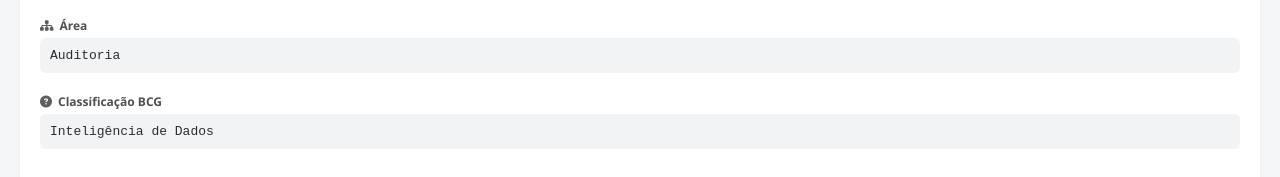
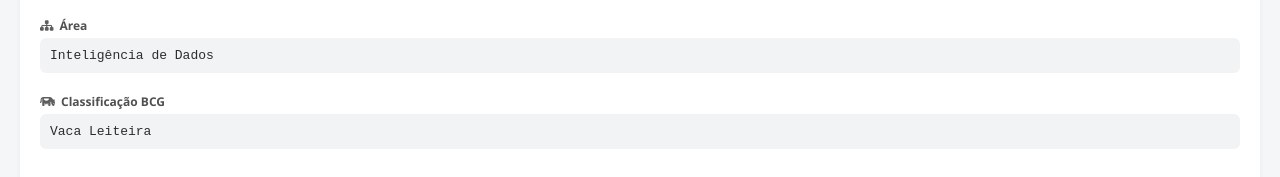
Before and after one commit to danispaz/int-abi-001, a plain HTML site: page index.html in a window 1280 px wide. Shown: the part 335-512 px from the top of the page. Drawn offline with Linux system fonts and the light colour scheme.

Commit message:
Update index.html

```diff
--- a/index.html
+++ b/index.html
@@ -127,11 +127,11 @@
     </div>
     <div class="form-group">
       <label class="form-label"><i class="fas fa-sitemap icon"></i>Área</label>
-      <div class="form-value">Auditoria</div>
+      <div class="form-value">Inteligência de Dados</div>
     </div>
     <div class="form-group">
-      <label class="form-label"><i class="fas fa-question-circle icon"></i>Classificação BCG</label>
-      <div class="form-value">Inteligência de Dados</div>
+      <label class="form-label"><i class="fas fa-cow icon"></i>Classificação BCG</label>
+      <div class="form-value">Vaca Leiteira</div>
     </div>
     </div>
 
```
